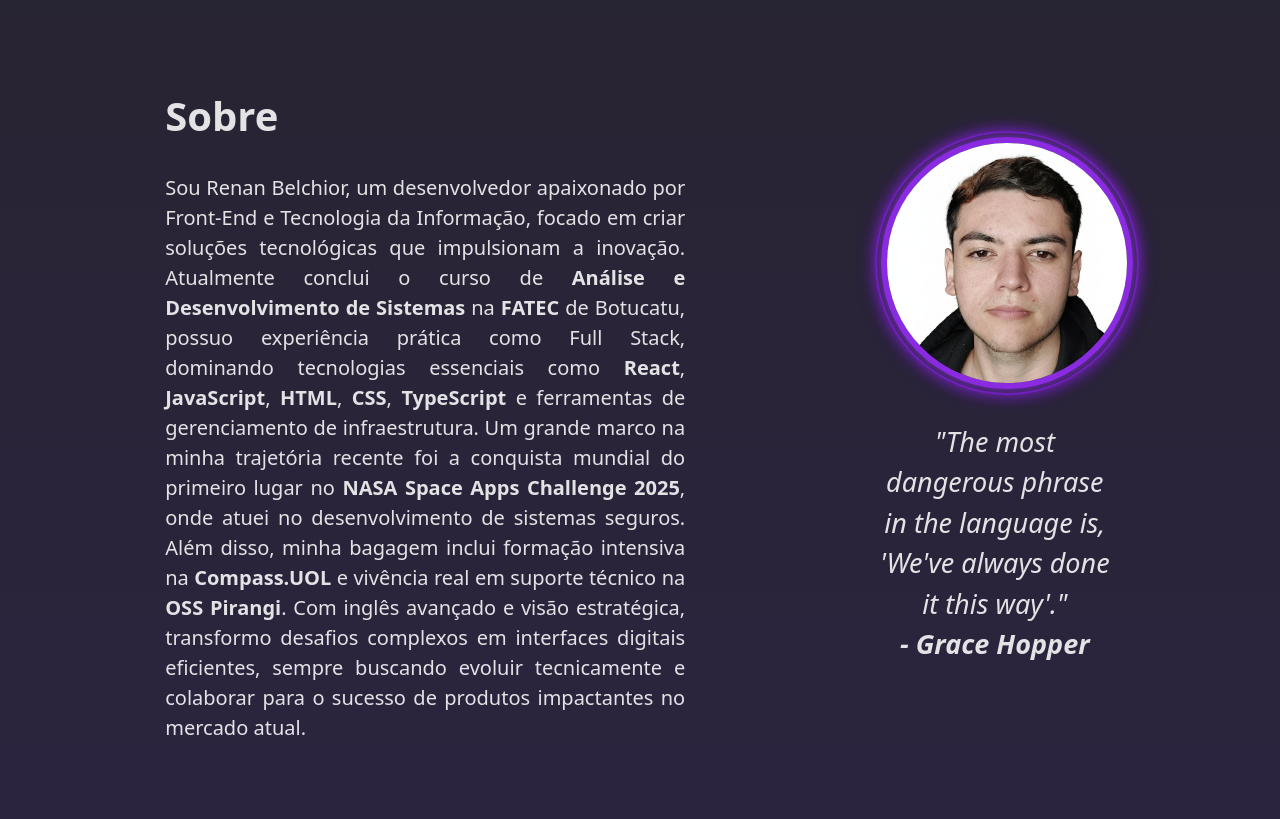
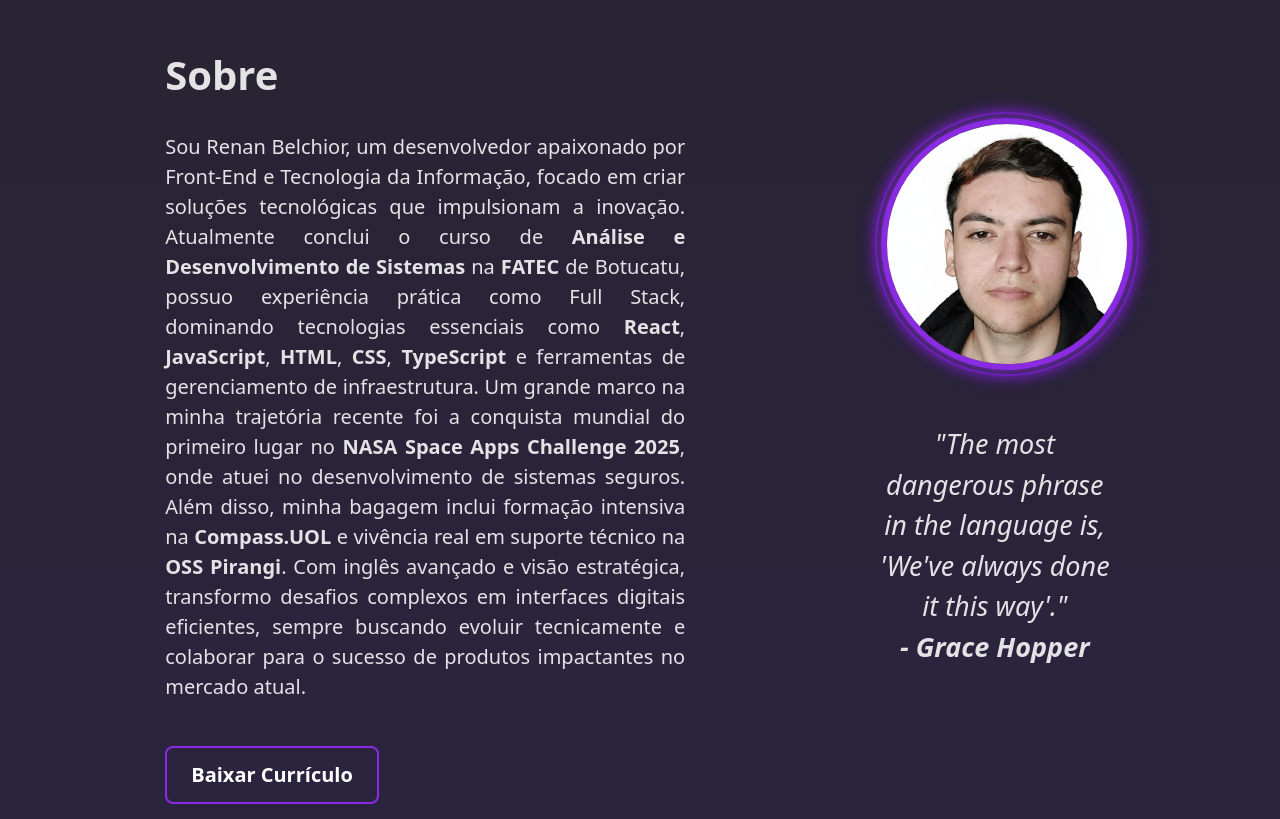
Before and after one commit to rbelchioroliv/Portfolio, a React (Vite) app: page / in a window 1280 px wide. Shown: the part 923-1742 px from the top of the page. Built offline with nearby package versions, Linux system fonts and the light colour scheme.

Commit message:
add curriculo button

```diff
--- a/package.json
+++ b/package.json
@@ -10,6 +10,8 @@
     "preview": "vite preview"
   },
   "dependencies": {
+    "lenis": "^1.3.17",
+    "motion": "^12.24.0",
     "react": "^19.2.0",
     "react-dom": "^19.2.0"
   },
--- a/src/App.css
+++ b/src/App.css
@@ -104,3 +104,51 @@
 .border-photo:hover img {
   box-shadow: 0 0 39px blueviolet;
 }
+
+
+
+html.lenis, html.lenis body {
+  height: auto;
+}
+
+.lenis.lenis-smooth {
+  scroll-behavior: auto !important;
+}
+
+.lenis.lenis-smooth [data-lenis-prevent] {
+  overscroll-behavior: contain;
+}
+
+.lenis.lenis-stopped {
+  overflow: hidden;
+}
+
+.lenis.lenis-scrolling iframe {
+  pointer-events: none;
+}
+
+html {
+  overscroll-behavior: none;
+}
+
+
+/* --- Botão de Download --- */
+.btn-download {
+  display: inline-block;
+  margin-top: 1.5rem;
+  padding: 12px 24px;
+  background-color: transparent;
+  border: 2px solid blueviolet;
+  color: #fff;
+  text-decoration: none;
+  font-weight: bold;
+  border-radius: 8px;
+  cursor: pointer;
+  transition: all 0.3s ease;
+}
+
+.btn-download:hover {
+  background-color: blueviolet;
+  color: white;
+  box-shadow: 0 0 15px rgba(138, 43, 226, 0.5);
+}
--- a/src/App.jsx
+++ b/src/App.jsx
@@ -1,23 +1,140 @@
-import { useState } from 'react'
+import { useEffect, useRef } from 'react'
+import { motion, useScroll, useTransform } from 'motion/react'
+import Lenis from 'lenis'
+import './App.css'
+
+export default function App() {
 
 
-import './App.css'
+  useEffect(() => {
+    if ('scrollRestoration' in history) {
+      history.scrollRestoration = 'manual';
+    }
+    window.scrollTo(0, 0);
+
+    const lenis = new Lenis({
+      duration: 1.2,
+      easing: (t) => Math.min(1, 1.001 - Math.pow(2, -10 * t)),
+      smoothWheel: true,
+    })
+
+    function raf(time) {
+      lenis.raf(time)
+      requestAnimationFrame(raf)
+    }
+    requestAnimationFrame(raf)
+
+    return () => lenis.destroy()
+  }, [])
 
 
-export default function App() {
-  const [count, setCount] = useState(0)
+
+  // --- Parallax da Foto ---
+  const ref = useRef(null)
+  const { scrollYProgress } = useScroll({
+    target: ref,
+    offset: ["start end", "end start"]
+  })
+  const yParallax = useTransform(scrollYProgress, [0, 1], [0, -50])
+
+
+  // --- Dados do Currículo ---
+  const skills = [
+    "React", "React Native" , "JavaScript", "TypeScript", "HTML5", "CSS3",
+    "Three.js", "DevSecOps", "Infraestrutura", "Power BI"
+  ];
+
+  const experience = [
+    {
+      year: "2025",
+      title: "NASA Space Apps Challenge - 1º Lugar Regional",
+      desc: "Desenvolvimento de ferramenta 3D inclusiva para habitats espaciais (Projeto Singularidade). Foco em segurança e performance.",
+      local: "Campeão Regional"
+    },
+    {
+      year: "2024 - 2025",
+      title: "Estagiário de TI / Full Stack",
+      desc: "Desenvolvimento de sistemas web, suporte a servidores e infraestrutura de redes. Criação de dashboards em Power BI.",
+      local: "OSS Pirangi"
+    },
+    {
+      year: "2023 - 2025",
+      title: "Análise e Desenvolvimento de Sistemas",
+      desc: "Formação superior tecnológica com foco em desenvolvimento de software e gestão de projetos.",
+      local: "FATEC Botucatu"
+    },
+    {
+      year: "2022",
+      title: "Trainee Front-End",
+      desc: "Formação intensiva em React, e-commerce (Oracle Commerce Cloud) e metodologias ágeis.",
+      local: "Compass.UOL"
+    }
+  ];
+  const projects = [
+    {
+      title: "Singularidade (NASA Winner)",
+      desc: "Ferramenta 3D inclusiva para criação de habitats espaciais. Vencedor regional do NASA Space Apps 2025.",
+      techs: ["Three.js", "JS", "HTML/CSS", "Acessibilidade"],
+      link: "https://github.com/rbelchioroliv/space-habitat-tool",
+      type: "Destaque Regional"
+    },
+    {
+      title: "DuckDuum FPS",
+      desc: "Jogo FPS estilo Doom 2.5D com tema ambiental desenvolvido para a Bird Game Jam 2025.",
+      techs: ["Game Design", "Lógica", "SFX"],
+      link: "https://birdgamejam.itch.io/duckduum",
+      type: "Game Jam"
+    },
+    {
+      title: "Homelab Server",
+      desc: "Implantação de servidor de virtualização com hardware legado focando em sustentabilidade.",
+      techs: ["Proxmox", "Linux Server", "Redes"],
+      link: "#",
+      type: "Infraestrutura"
+    },
+    {
+      title: "Cartão Digital NFC",
+      desc: "Solução inovadora para cartões de visita utilizando tecnologia NFC e Web.",
+      techs: ["IoT", "HTML", "CSS", "Mobile"],
+      link: "#",
+      type: "Front-End"
+    }
+  ];
 
   return (
     <>
+      {/* HEADER */}
       <div className='header'>
-        <img src="src/assets/LogoCortada.PNG" alt="Logo" srcset="" title='Renan Belchior' />
+        <motion.img
+          initial={{ y: -100, opacity: 0 }}
+          animate={{ y: 0, opacity: 1 }}
+          transition={{ duration: 0.8 }}
+          src="src/assets/LogoCortada.PNG"
+          alt="Logo"
+          title='Renan Belchior'
+        />
       </div>
 
-      <div className='about'>
 
+
+      {/* SOBRE */}
+      <div className='about' ref={ref}>
         <div className='about-text'>
-          <h1>Sobre</h1>
-          <p>
+          <motion.h1
+            initial={{ x: -50, opacity: 0 }}
+            whileInView={{ x: 0, opacity: 1 }}
+            viewport={{ once: true, margin: "-100px" }}
+            transition={{ duration: 0.6 }}
+          >
+            Sobre
+          </motion.h1>
+
+          <motion.p
+            initial={{ opacity: 0, y: 30 }}
+            whileInView={{ opacity: 1, y: 0 }}
+            viewport={{ once: true }}
+            transition={{ duration: 0.6, delay: 0.2 }}
+          >
             Sou Renan Belchior, um desenvolvedor apaixonado por Front-End e Tecnologia da Informação,
             focado em criar soluções tecnológicas que impulsionam a inovação. Atualmente conclui o curso de
             <b> Análise e Desenvolvimento de Sistemas</b> na <b>FATEC</b> de Botucatu, possuo experiência prática
@@ -28,25 +145,48 @@ export default function App() {
             Além disso, minha bagagem inclui formação intensiva na <b>Compass.UOL</b> e vivência real em suporte técnico na <b>OSS Pirangi</b>.
             Com inglês avançado e visão estratégica, transformo desafios complexos em interfaces digitais eficientes,
             sempre buscando evoluir tecnicamente e colaborar para o sucesso de produtos impactantes no mercado atual.
-          </p>
+          </motion.p>
+
+          <motion.a
+            href="/CV-Renan_Belchior.pdf"
+            download="CV-Renan_Belchior.pdf"
+            className="btn-download"
+            initial={{ opacity: 0 }}
+            whileInView={{ opacity: 1 }}
+            whileHover={{ scale: 1.05 }}
+            whileTap={{ scale: 0.95 }}
+          >
+            Baixar Currículo
+          </motion.a>
         </div>
 
         <div className='about-photo'>
+          <motion.div
+            className='border-photo'
+            style={{ y: yParallax }}
+            initial={{ scale: 0.8, opacity: 0 }}
+            whileInView={{ scale: 1, opacity: 1 }}
+            viewport={{ once: true }}
+            transition={{ duration: 0.8 }}
+          >
+            <img src="src/assets/Renan.png" alt="profile-photo" />
+          </motion.div>
 
-          <div className='border-photo'>
-            <img src="src/assets/Renan.png" alt="profile-photo" srcset="" />
-          </div>
-
-
-          <p style={{ 'fontSize': 27 }}>
+          <motion.p
+            style={{ fontSize: 27, marginTop: '2rem' }}
+            initial={{ opacity: 0 }}
+            whileInView={{ opacity: 1 }}
+            transition={{ delay: 0.5, duration: 1 }}
+          >
             <i>
               "The most dangerous phrase in the language is, 'We've always done it this way'." <br /> <b>- Grace Hopper</b>
             </i>
-          </p>
+          </motion.p>
+        </div>
+      </div>
 
-        </div>
 
-      </div>
+
 
     </>
   )
```
Also changed, not shown: 2 other files (tests, documents, lock files or other folders).
